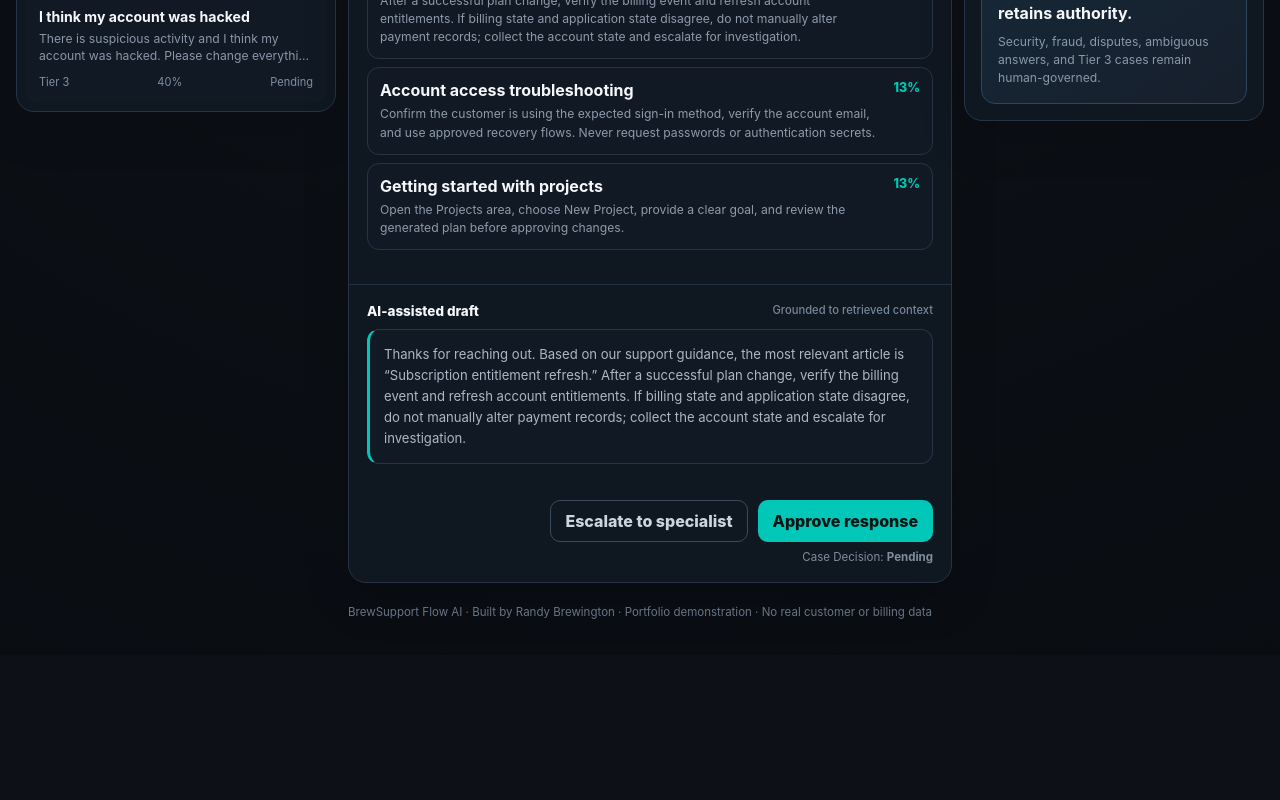
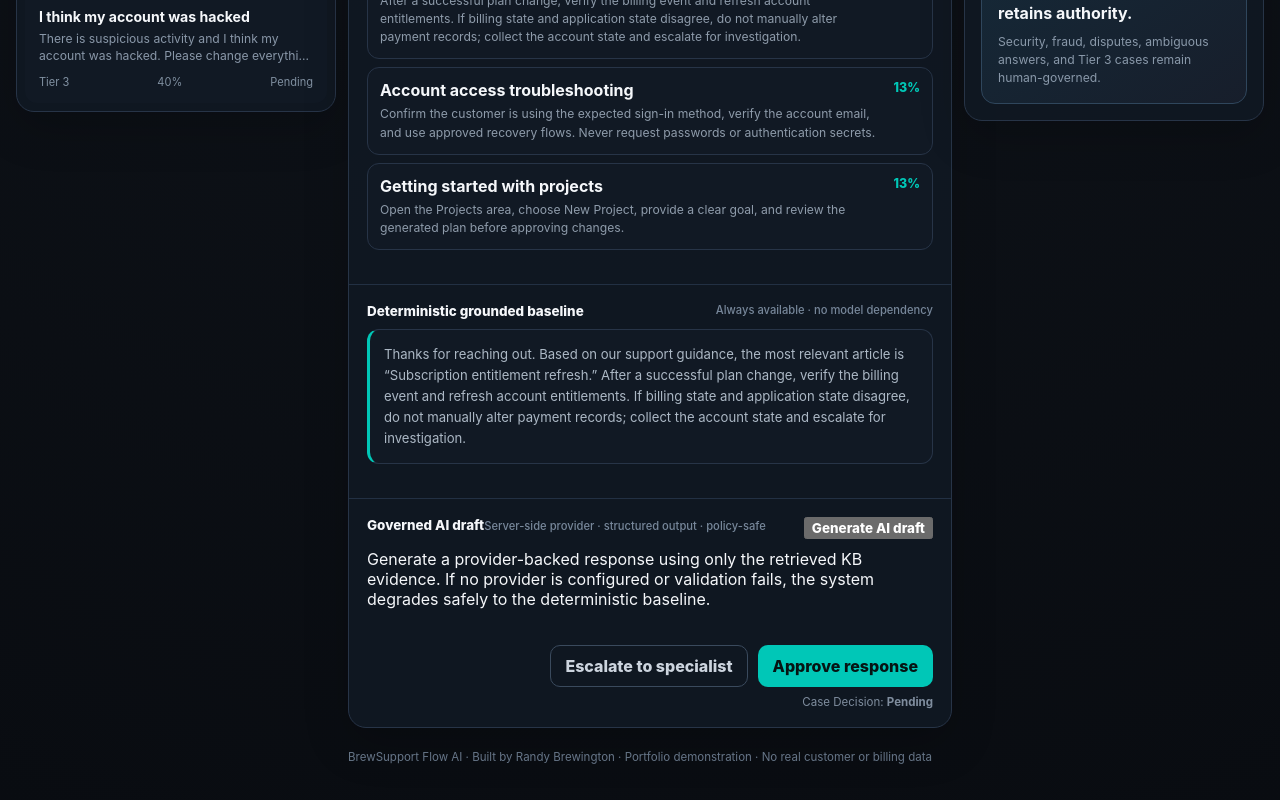
Before and after one commit to Rabrewing/brewsupport-flow-ai, a Next.js app: page / in a window 1280 px wide. Shown: the part 661-1461 px from the top of the page. Before the commit the page ends 1316 px from the top, so only its background shows below. Built offline with nearby package versions, Linux system fonts and the light colour scheme.

Commit message:
feat(bsf-2): surface governed AI drafting in dashboard

```diff
--- a/app/page.tsx
+++ b/app/page.tsx
@@ -4,9 +4,30 @@ import { useMemo, useState } from "react";
 import { demoTickets, knowledgeBase } from "../src/demoData";
 import { runSupportFlow } from "../src/supportFlow";
 
+type GovernedDraftApiResponse = {
+  ticketId: string;
+  draft: string;
+  source: "ai" | "deterministic-fallback";
+  provider: string;
+  model?: string;
+  groundedArticleIds: string[];
+  rationale: string;
+  fallbackReason?: string;
+  escalate: boolean;
+  escalationReasons: string[];
+  confidence: number;
+};
+
+type AiDraftState = {
+  loading: boolean;
+  result?: GovernedDraftApiResponse;
+  error?: string;
+};
+
 export default function HomePage() {
   const [selectedId, setSelectedId] = useState(demoTickets[0]?.id ?? "");
   const [status, setStatus] = useState<Record<string, "pending" | "approved" | "escalated">>({});
+  const [aiDrafts, setAiDrafts] = useState<Record<string, AiDraftState>>({});
 
   const selected = demoTickets.find((ticket) => ticket.id === selectedId) ?? demoTickets[0];
   const decision = useMemo(() => (selected ? runSupportFlow(selected, knowledgeBase) : null), [selected]);
@@ -33,6 +54,7 @@ export default function HomePage() {
   if (!selected || !decision) return <main className="shell">No synthetic tickets loaded.</main>;
 
   const currentStatus = status[selected.id] ?? "pending";
+  const aiDraftState = aiDrafts[selected.id];
 
   function approveTicket() {
     if (!selected || !decision || decision.escalate) return;
@@ -42,6 +64,28 @@ export default function HomePage() {
   function escalateTicket() {
     if (!selected) return;
     setStatus((current) => ({ ...current, [selected.id]: "escalated" }));
+  }
+
+  async function generateAiDraft() {
+    const ticketId = selected.id;
+    setAiDrafts((current) => ({ ...current, [ticketId]: { loading: true } }));
+
+    try {
+      const response = await fetch("/api/governed-draft", {
+        method: "POST",
+        headers: { "Content-Type": "application/json" },
+        body: JSON.stringify({ ticketId }),
+      });
+
+      if (!response.ok) throw new Error("Draft request failed");
+      const result = (await response.json()) as GovernedDraftApiResponse;
+      setAiDrafts((current) => ({ ...current, [ticketId]: { loading: false, result } }));
+    } catch {
+      setAiDrafts((current) => ({
+        ...current,
+        [ticketId]: { loading: false, error: "The governed AI draft could not be generated." },
+      }));
+    }
   }
 
   return (
@@ -154,10 +198,48 @@ export default function HomePage() {
 
           <div className="sectionBlock">
             <div className="sectionTitle">
-              <span>AI-assisted draft</span>
-              <small>Grounded to retrieved context</small>
+              <span>Deterministic grounded baseline</span>
+              <small>Always available · no model dependency</small>
             </div>
             <div className="draftBox">{decision.draft}</div>
+          </div>
+
+          <div className="sectionBlock aiDraftSection">
+            <div className="sectionTitle aiDraftTitle">
+              <div>
+                <span>Governed AI draft</span>
+                <small>Server-side provider · structured output · policy-safe</small>
+              </div>
+              <button className="aiButton" onClick={generateAiDraft} disabled={aiDraftState?.loading}>
+                {aiDraftState?.loading ? "Generating…" : aiDraftState?.result ? "Regenerate AI draft" : "Generate AI draft"}
+              </button>
+            </div>
+
+            {!aiDraftState?.result && !aiDraftState?.error && (
+              <div className="aiEmptyState">
+                Generate a provider-backed response using only the retrieved KB evidence. If no provider is configured or validation fails, the system degrades safely to the deterministic baseline.
+              </div>
+            )}
+
+            {aiDraftState?.error && <div className="aiError">{aiDraftState.error}</div>}
+
+            {aiDraftState?.result && (
+              <div className="aiResult">
+                <div className="aiMetaRow">
+                  <span className={`providerPill provider-${aiDraftState.result.source}`}>
+                    {aiDraftState.result.source === "ai" ? "AI validated" : "Safe fallback"}
+                  </span>
+                  <span>{aiDraftState.result.provider}{aiDraftState.result.model ? ` · ${aiDraftState.result.model}` : ""}</span>
+                  <span>{aiDraftState.result.groundedArticleIds.length} KB citation(s)</span>
+                </div>
+                <div className="draftBox aiDraftBox">{aiDraftState.result.draft}</div>
+                <div className="aiRationale">
+                  <strong>Draft rationale</strong>
+                  <p>{aiDraftState.result.rationale}</p>
+                  {aiDraftState.result.fallbackReason && <p>Fallback: {aiDraftState.result.fallbackReason}</p>}
+                </div>
+              </div>
+            )}
           </div>
 
           {decision.escalate && (
```
